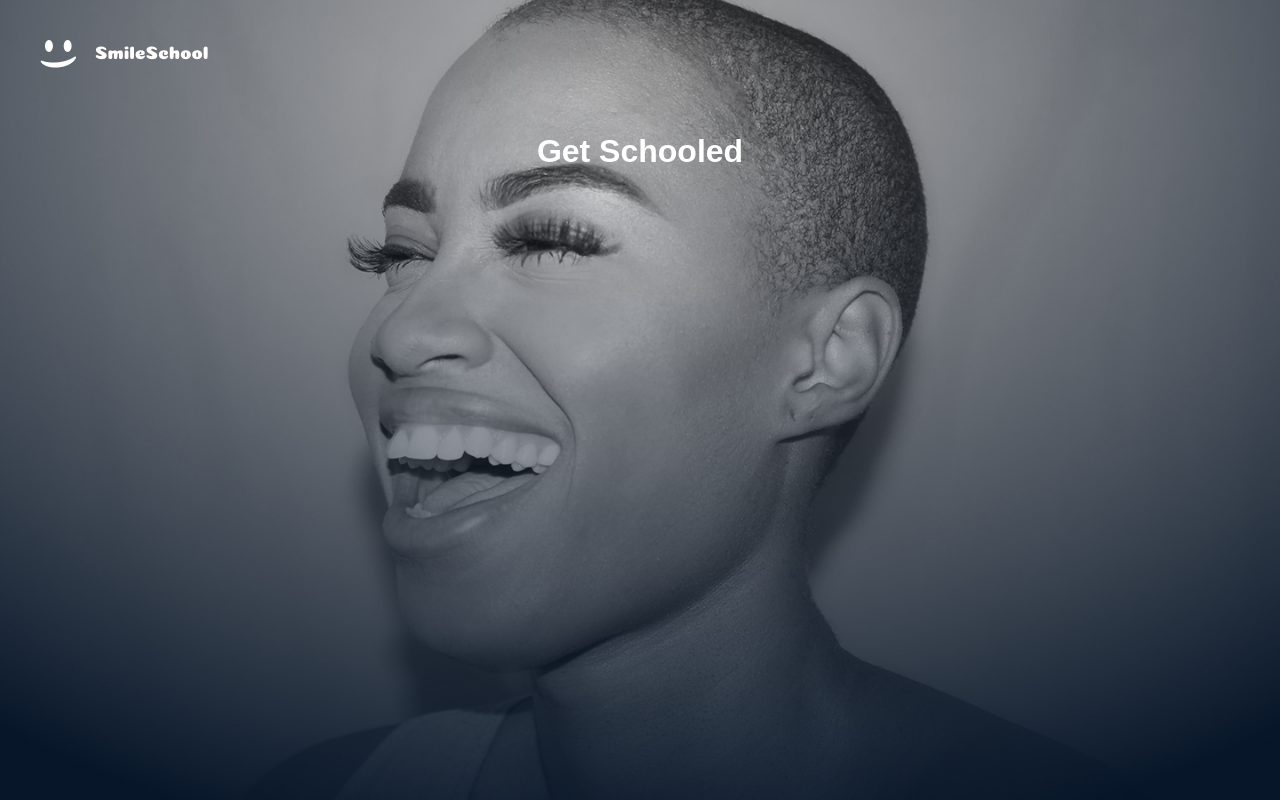
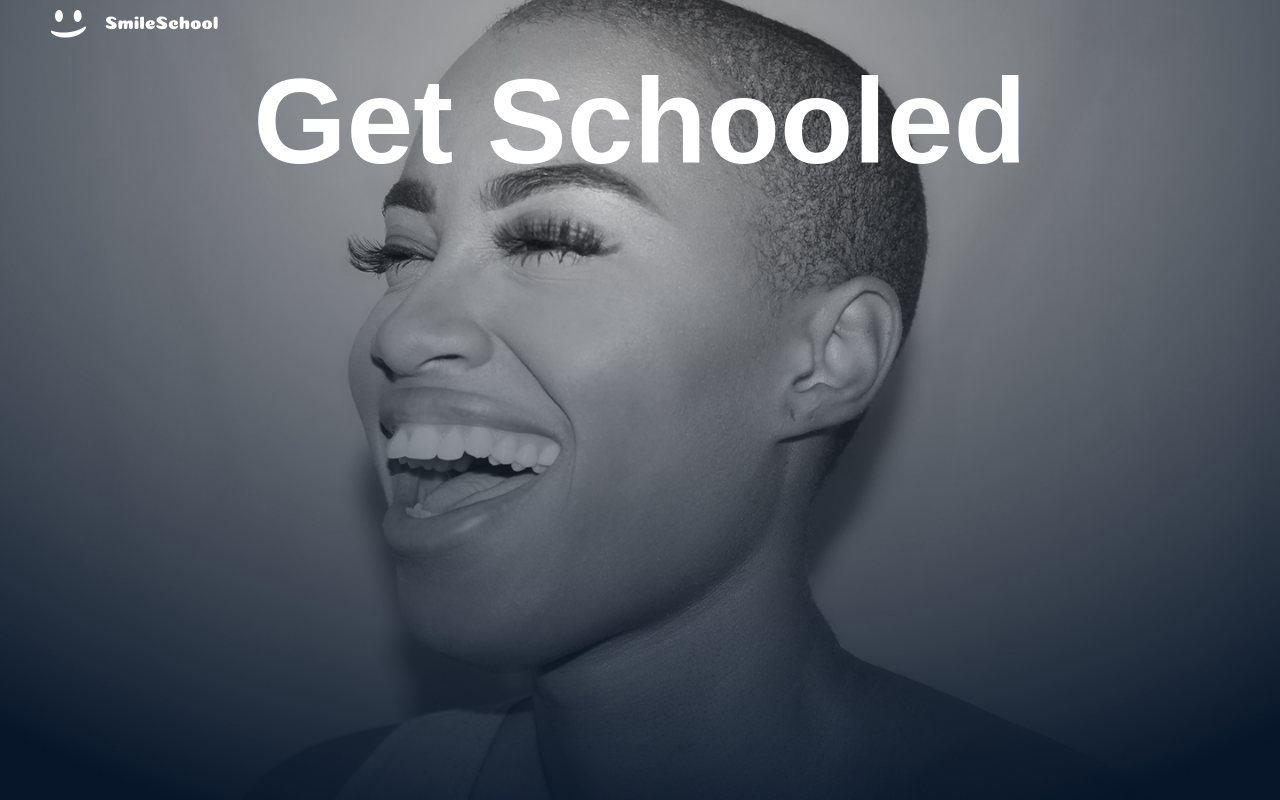
Before and after one commit to martha499eid/Smile-School, a plain HTML site: page index.html in a window 1280 px wide. Drawn offline with Linux system fonts and the light colour scheme.

```diff
--- a/index.html
+++ b/index.html
@@ -6,6 +6,7 @@
         <a href="index.html">
             <img src="logo.png" alt="Logo Smile School" class="logo" >
         </a>
+        <meta name="viewport" content="width=device-width, initial=1.0">
     </head>
     <body>
         <h1 class="backgroundH1">Get Schooled</h1>
--- a/style.css
+++ b/style.css
@@ -15,13 +15,15 @@ body {
     text-align: center;
     color: white;
     font-family: Arial, Helvetica, sans-serif;
+    font-size: 120px;
+    margin-top: 10px;
+    max-width: 100%;
 
 }
 
 .logo {
-    max-width: 200px;
+    max-width: 300px;
     height: auto;
-    padding: 10px;
-    margin: 30px;
-
+    padding-top: 10px;
+    margin-left: 50px;
 }
```
